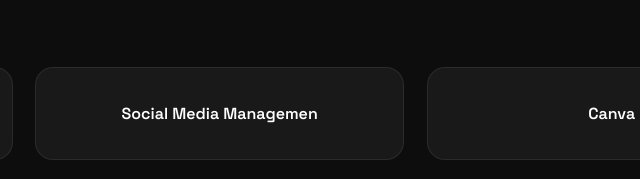
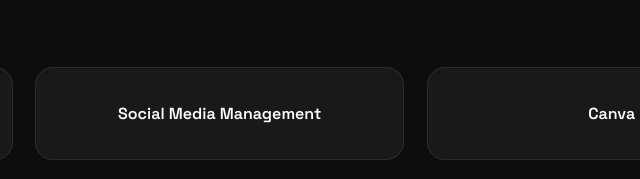
Before and after one commit to sukanya2303/arya-bomble-portfolio, a plain HTML site: page index.html in a window 1280 px wide. Shown: the part 1831-2010 px from the top of the page, 420-1060 px from the left. Drawn offline with nearby package versions, Linux system fonts and the light colour scheme.

Commit message:
Add files via upload

```diff
--- a/index.html
+++ b/index.html
@@ -199,7 +199,7 @@
 
                 <div class="skill-card">Content Writing & Editing</div>
 
-                <div class="skill-card">Social Media Managemen</div>
+                <div class="skill-card">Social Media Management</div>
 
                 <div class="skill-card">Canva</div>
 
```
